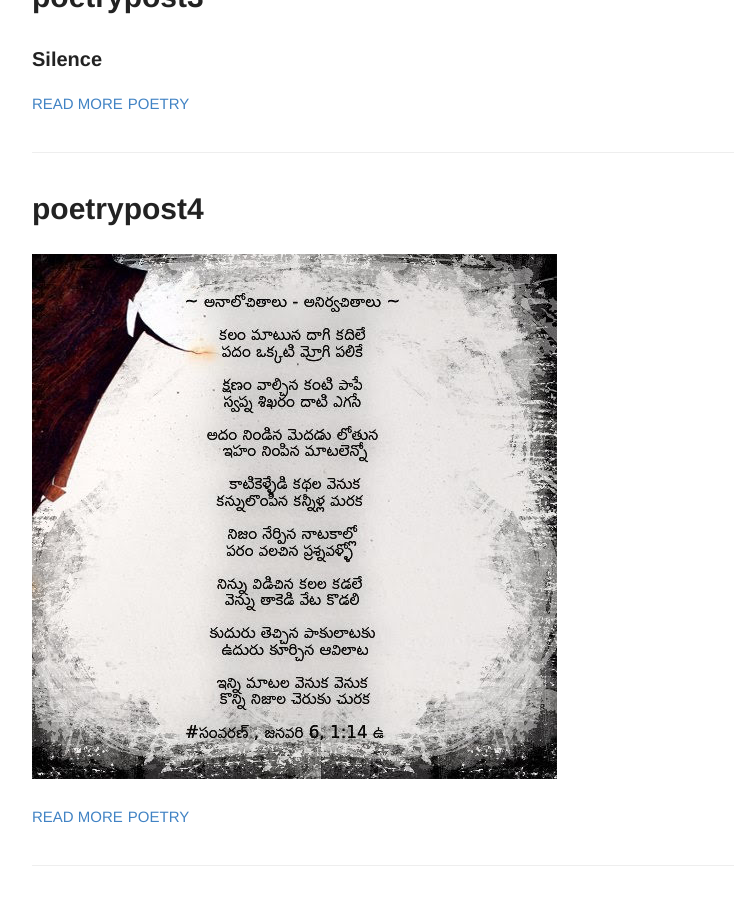
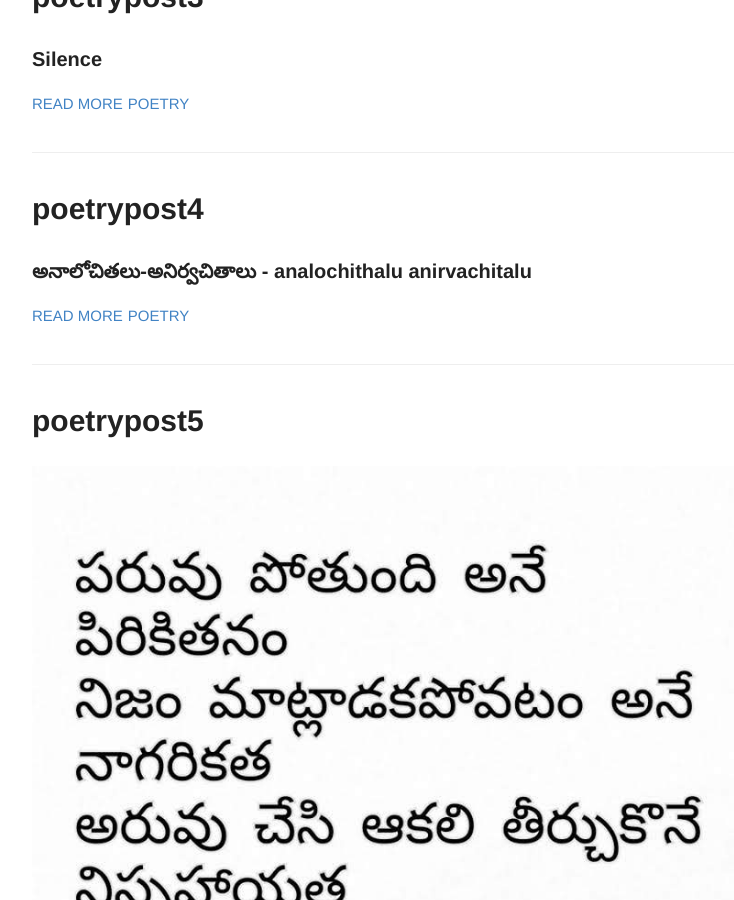
Before and after one commit to rsk/rsk.github.io, a Jekyll site: the page built from index.html, in a window 1280 px wide and 900 px high, scrolled down 658 px. Shown: the whole window, without its empty margins (168-902 px from the left). Built offline with Jekyll 4.4.1, drawn with Linux system fonts in a browser that asks for light colours.

Commit message:
update excerpt

```diff
--- a/_posts/2014-6-24-poetrypost4.md
+++ b/_posts/2014-6-24-poetrypost4.md
@@ -2,6 +2,7 @@
 layout: post
 title: poetrypost4
 number: 4
+excerpt: అనాలోచితలు-అనిర్వచితాలు - analochithalu anirvachitalu
 tags:
   - poetry
 
```
